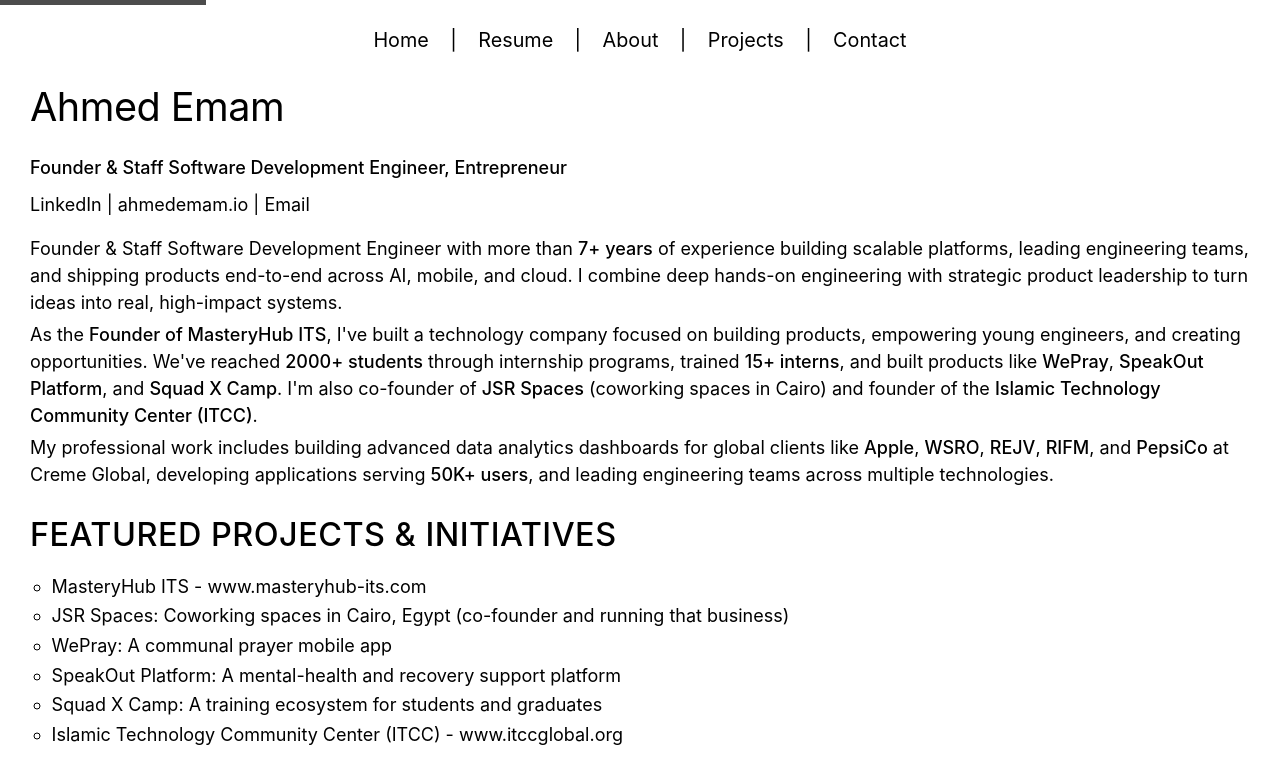
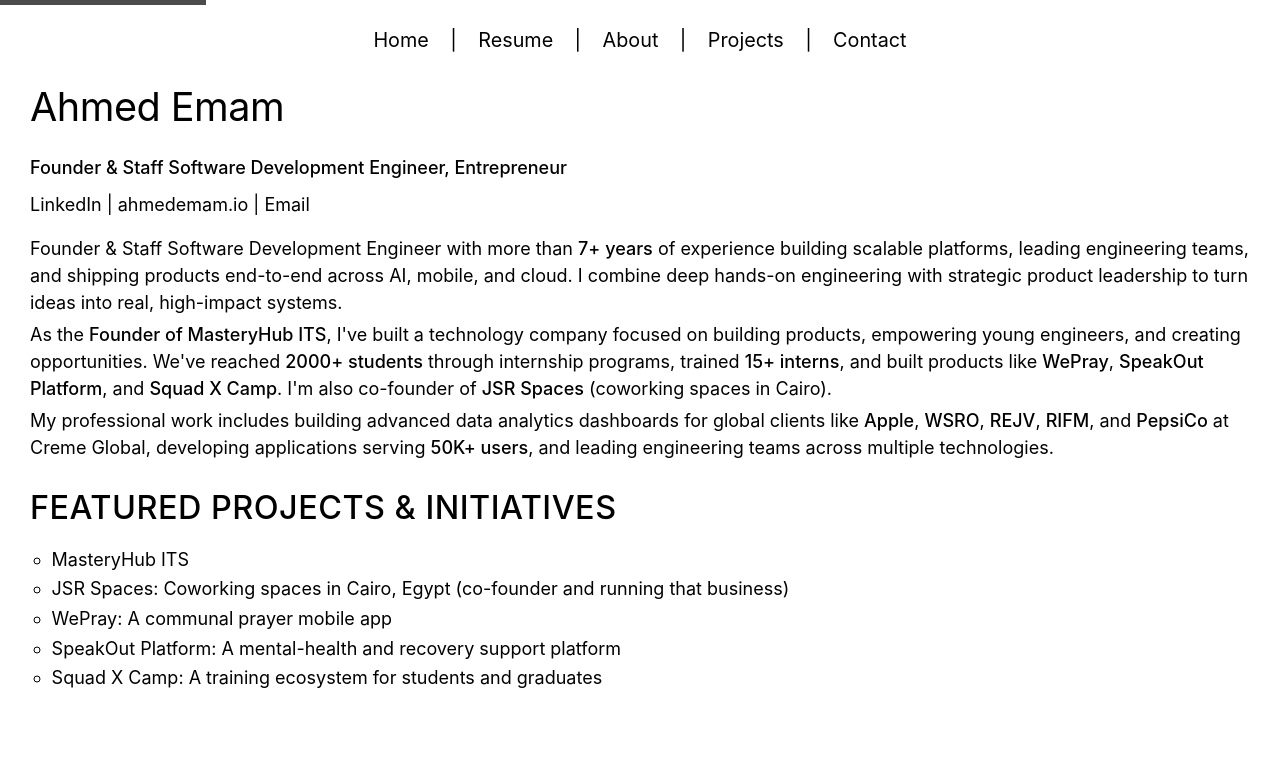
Before and after one commit to ahmedemam/ahmedemam.github.io, a Jekyll site: the page built from index.html, in a window 1280 px wide. Shown: the top 784 px of the page. Built offline with Jekyll 4.4.1, drawn with Linux system fonts in a browser that asks for light colours.

Commit message:
Remove ITCC and update all project links to real URLs
- Removed ITCC references from all pages
- Updated links to use real URLs:
  - JSR Spaces: https://jsrspaces.com/
  - MasteryHub ITS: https://www.masteryhub-its.com/
  - SpeakOut Platform: https://speakout.icu/
  - WePray: https://wepray.us/
  - Squad X Camp: https://squadxcamp.com/
- Deleted _texts/itcc.md
- Updated external domain list in AJAX navigation

```diff
--- a/_config.yml
+++ b/_config.yml
@@ -3,7 +3,7 @@
 # Setup
 title:               Ahmed Emam.
 tagline:             'Founder & Staff Software Development Engineer, Entrepreneur'
-description:         'Ahmed Emam is a Founder & Staff Software Development Engineer with 7+ years of experience building scalable platforms, leading engineering teams, and shipping products. Founder of MasteryHub ITS, co-founder of JSR Spaces, and founder of ITCC. Specializing in full-stack development, cloud computing, and creating impactful technology solutions.'
+description:         'Ahmed Emam is a Founder & Staff Software Development Engineer with 7+ years of experience building scalable platforms, leading engineering teams, and shipping products. Founder of MasteryHub ITS and co-founder of JSR Spaces. Specializing in full-stack development, cloud computing, and creating impactful technology solutions.'
 url:                 'https://ahmedemam.github.io'
 baseurl:             '/'
 logo:               '/assets/logo.png'
--- a/_includes/head.html
+++ b/_includes/head.html
@@ -74,11 +74,11 @@
       "https://github.com/ahmedemam"
     ],
     "jobTitle": "Founder & Staff Software Development Engineer",
-    "worksFor": {
-      "@type": "Organization",
-      "name": "MasteryHub ITS",
-      "url": "http://www.masteryhub-its.com"
-    },
+      "worksFor": {
+        "@type": "Organization",
+        "name": "MasteryHub ITS",
+        "url": "https://www.masteryhub-its.com/"
+      },
     "email": "{{ site.author.email }}",
     "address": {
       "@type": "PostalAddress",
--- a/_layouts/default.html
+++ b/_layouts/default.html
@@ -119,7 +119,8 @@
             'masteryhub-its.com',
             'jsrspaces.com',
             'wepray.us',
-            'itccglobal.org',
+            'speakout.icu',
+            'squadxcamp.com',
             'linkedin.com',
             'github.com',
             'food.jumia.com.eg',
--- a/index.html
+++ b/index.html
@@ -14,7 +14,7 @@ title: "Ahmed Emam."
 
 <p>Founder & Staff Software Development Engineer with more than <strong>7+ years</strong> of experience building scalable platforms, leading engineering teams, and shipping products end-to-end across AI, mobile, and cloud. I combine deep hands-on engineering with strategic product leadership to turn ideas into real, high-impact systems.</p>
 
-<p>As the <strong>Founder of MasteryHub ITS</strong>, I've built a technology company focused on building products, empowering young engineers, and creating opportunities. We've reached <strong>2000+ students</strong> through internship programs, trained <strong>15+ interns</strong>, and built products like <strong>WePray</strong>, <strong>SpeakOut Platform</strong>, and <strong>Squad X Camp</strong>. I'm also co-founder of <strong>JSR Spaces</strong> (coworking spaces in Cairo) and founder of the <strong>Islamic Technology Community Center (ITCC)</strong>.</p>
+<p>As the <strong>Founder of MasteryHub ITS</strong>, I've built a technology company focused on building products, empowering young engineers, and creating opportunities. We've reached <strong>2000+ students</strong> through internship programs, trained <strong>15+ interns</strong>, and built products like <strong>WePray</strong>, <strong>SpeakOut Platform</strong>, and <strong>Squad X Camp</strong>. I'm also co-founder of <strong>JSR Spaces</strong> (coworking spaces in Cairo).</p>
 
 <p>My professional work includes building advanced data analytics dashboards for global clients like <strong>Apple</strong>, <strong>WSRO</strong>, <strong>REJV</strong>, <strong>RIFM</strong>, and <strong>PepsiCo</strong> at Creme Global, developing applications serving <strong>50K+ users</strong>, and leading engineering teams across multiple technologies.</p>
 
@@ -22,21 +22,18 @@ title: "Ahmed Emam."
 
 <ul class="texts">
   <li class="text-title">
-    <a href="{{ site.baseurl }}/texts/masteryhub-its/" class="internal-link">MasteryHub ITS</a> - <a href="http://www.masteryhub-its.com" target="_blank" rel="noopener noreferrer">www.masteryhub-its.com</a>
+    <a href="https://www.masteryhub-its.com/" target="_blank" rel="noopener noreferrer">MasteryHub ITS</a>
   </li>
   <li class="text-title">
-    <a href="http://www.jsrspaces.com" target="_blank" rel="noopener noreferrer">JSR Spaces</a>: Coworking spaces in Cairo, Egypt (co-founder and running that business)
+    <a href="https://jsrspaces.com/" target="_blank" rel="noopener noreferrer">JSR Spaces</a>: Coworking spaces in Cairo, Egypt (co-founder and running that business)
   </li>
   <li class="text-title">
-    <a href="https://wepray.us" target="_blank" rel="noopener noreferrer">WePray</a>: A communal prayer mobile app
+    <a href="https://wepray.us/" target="_blank" rel="noopener noreferrer">WePray</a>: A communal prayer mobile app
   </li>
   <li class="text-title">
-    <a href="#" class="internal-link">SpeakOut Platform</a>: A mental-health and recovery support platform
+    <a href="https://speakout.icu/" target="_blank" rel="noopener noreferrer">SpeakOut Platform</a>: A mental-health and recovery support platform
   </li>
   <li class="text-title">
-    <a href="#" class="internal-link">Squad X Camp</a>: A training ecosystem for students and graduates
-  </li>
-  <li class="text-title">
-    <a href="{{ site.baseurl }}/texts/itcc/" class="internal-link">Islamic Technology Community Center (ITCC)</a> - <a href="http://www.itccglobal.org" target="_blank" rel="noopener noreferrer">www.itccglobal.org</a>
+    <a href="https://squadxcamp.com/" target="_blank" rel="noopener noreferrer">Squad X Camp</a>: A training ecosystem for students and graduates
   </li>
 </ul>
```
Also changed, not shown: _texts/itcc.md (deleted, +0 -36 lines), about.md (+3 -4 lines), README.md.
